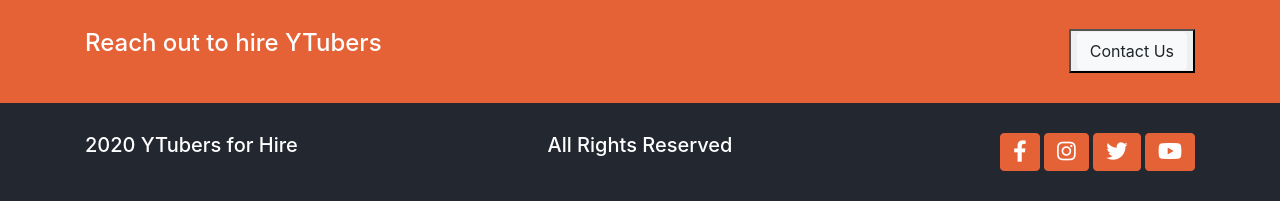
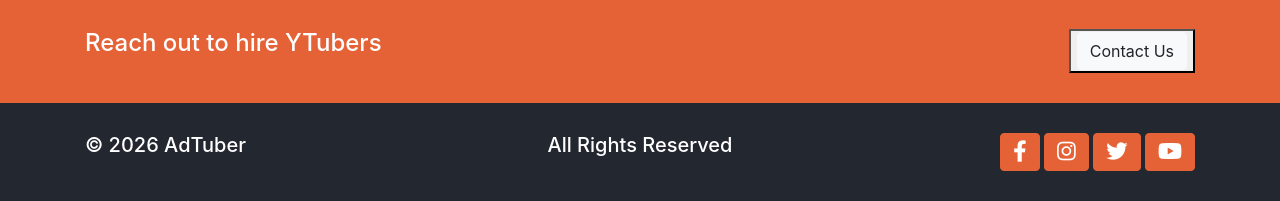
Before and after one commit to Aditya21102001/AdTubers, a Django app: page /about in a window 1280 px wide. Shown: the part 1978-2179 px from the top of the page. Run offline with Django 3.2, Linux system fonts and the light colour scheme; data comes from the database, SQL or seed files in the repository; some libraries are stand-ins or nearby versions.

Commit message:
updating details

```diff
--- a/tubers/templates/admin/inc/title.html
+++ b/tubers/templates/admin/inc/title.html
@@ -1,2 +1,2 @@
 {% load i18n %}
-Ytubers | admin
+AdTuber | admin
--- a/tubers/templates/base.html
+++ b/tubers/templates/base.html
@@ -28,7 +28,7 @@
     <link rel="stylesheet" href="{% static 'css/utils.css' %}">
     <link rel="stylesheet" href="{% static 'css/style.css' %}">
     <link rel="stylesheet" href="{% static 'css/mediaquery.css' %}">
-    <title>ytubers | Hire youtubers</title>
+    <title>AdTuber | Hire YouTubers</title>
 </head>
 
 <body>
--- a/tubers/templates/includes/footer.html
+++ b/tubers/templates/includes/footer.html
@@ -21,7 +21,7 @@
         <div class="row">
             <div class="col-md-4 text-lg-left text-center">
                 <h5>
-                    2020 YTubers for Hire
+                    © 2026 AdTuber
                 </h5>
             </div>
             <div class="col-md-4 text-lg-center text-center">
```
